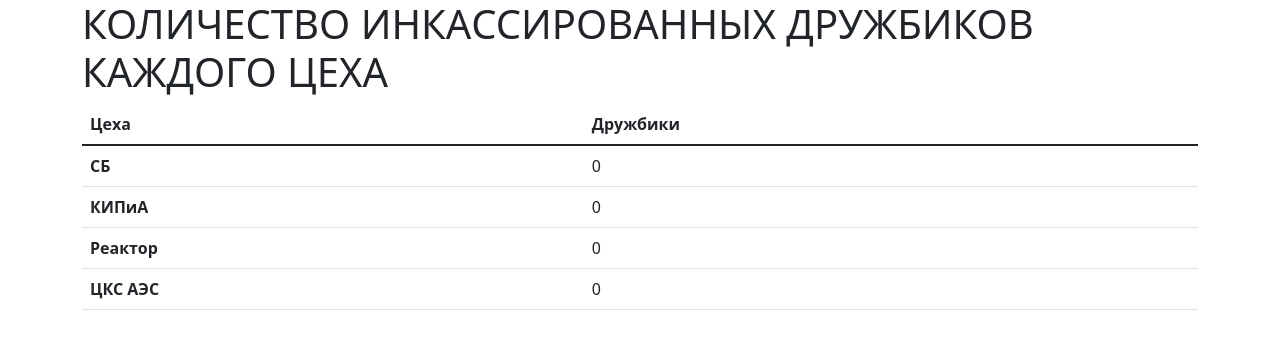
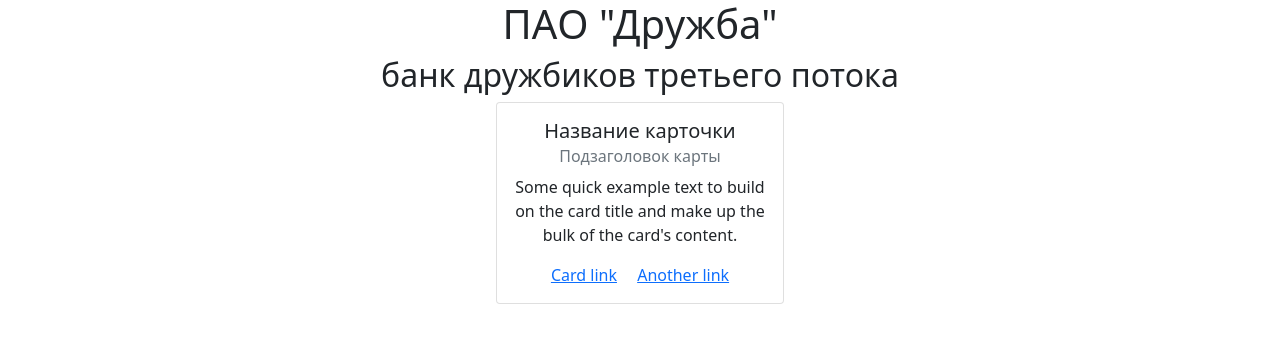
Before and after one commit to G4st3r21/Friendship, a Django app: page / in a window 1280 px wide. Shown: the top 349 px of the page. Run offline with Django 4.2, Linux system fonts and the light colour scheme; data comes from the database, SQL or seed files in the repository.

Commit message:
Add files via upload

```diff
--- a/Statistics/templates/statistics/Stats.html
+++ b/Statistics/templates/statistics/Stats.html
@@ -26,24 +26,38 @@
 </head>
 <body>
 
-<div class="container-sm">
-    <h1>КОЛИЧЕСТВО ИНКАССИРОВАННЫХ ДРУЖБИКОВ КАЖДОГО ЦЕХА</h1>
-    <table class="table">
-        <thead>
-        <tr>
-            <th scope="col">Цеха</th>
-            <th scope="col">Дружбики</th>
-        </tr>
-        </thead>
-        <tbody>
-        {% for guild_name, count in friendships.items %}
-            <tr>
-                <th scope="row">{{ guild_name }}</th>
-                <td>{{ count }}</td>
-            </tr>
-        {% endfor %}
-        </tbody>
-    </table>
+<div class="text-center container-sm">
+    <h1>ПАО "Дружба"</h1>
+    <h2>банк дружбиков третьего потока</h2>
+
+    <div class="card" style="width: 18rem; margin: 0 auto">
+        <div class="card-body">
+            <h5 class="card-title">Название карточки</h5>
+            <h6 class="card-subtitle mb-2 text-muted">Подзаголовок карты</h6>
+            <p class="card-text">Some quick example text to build on the card title and make up the bulk of the card's
+                content.</p>
+            <a href="#" class="card-link">Card link</a>
+            <a href="#" class="card-link">Another link</a>
+        </div>
+    </div>
+
+
+{#    <table class="table">#}
+{#        <thead>#}
+{#        <tr>#}
+{#            <th scope="col">Цеха</th>#}
+{#            <th scope="col">Дружбики</th>#}
+{#        </tr>#}
+{#        </thead>#}
+{#        <tbody>#}
+{#        {% for guild_name, count in friendships.items %}#}
+{#            <tr>#}
+{#                <th scope="row">{{ guild_name }}</th>#}
+{#                <td>{{ count }}</td>#}
+{#            </tr>#}
+{#        {% endfor %}#}
+{#        </tbody>#}
+{#    </table>#}
 </div>
 </body>
 </html>
```
